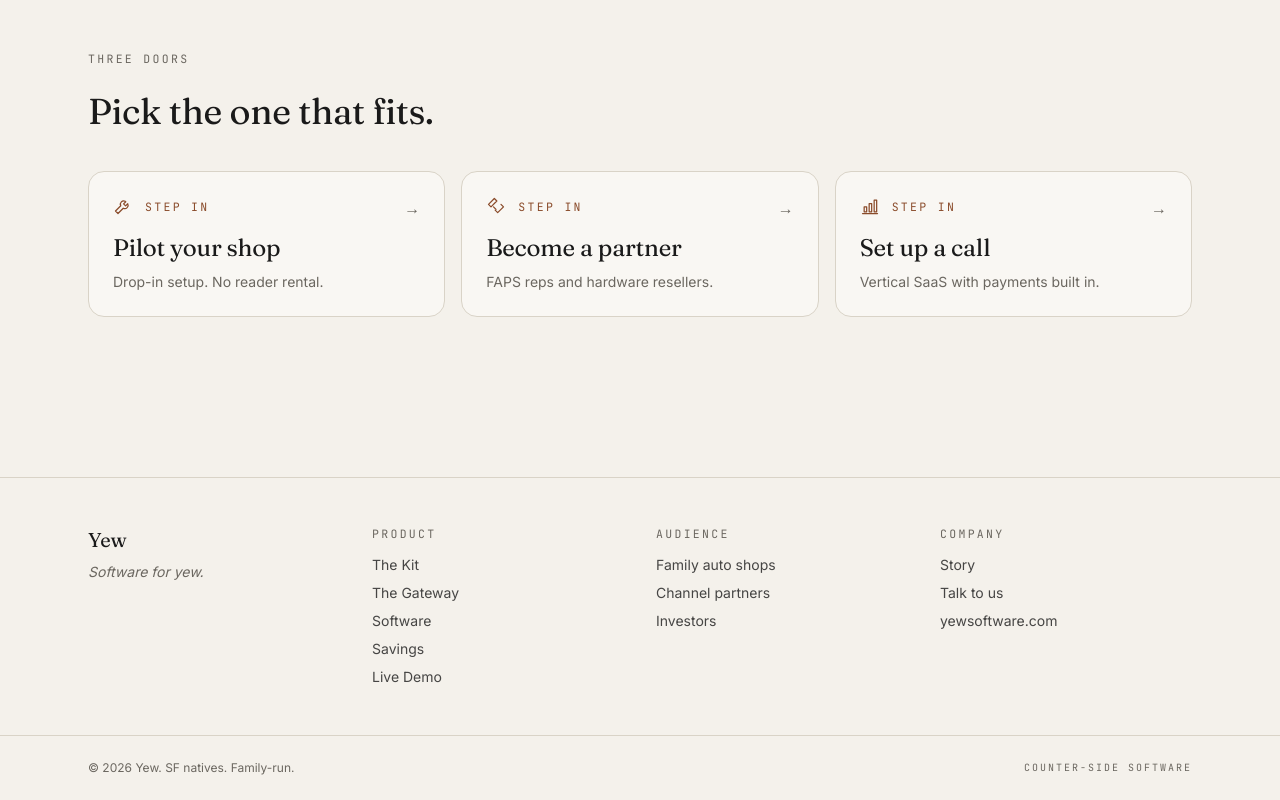
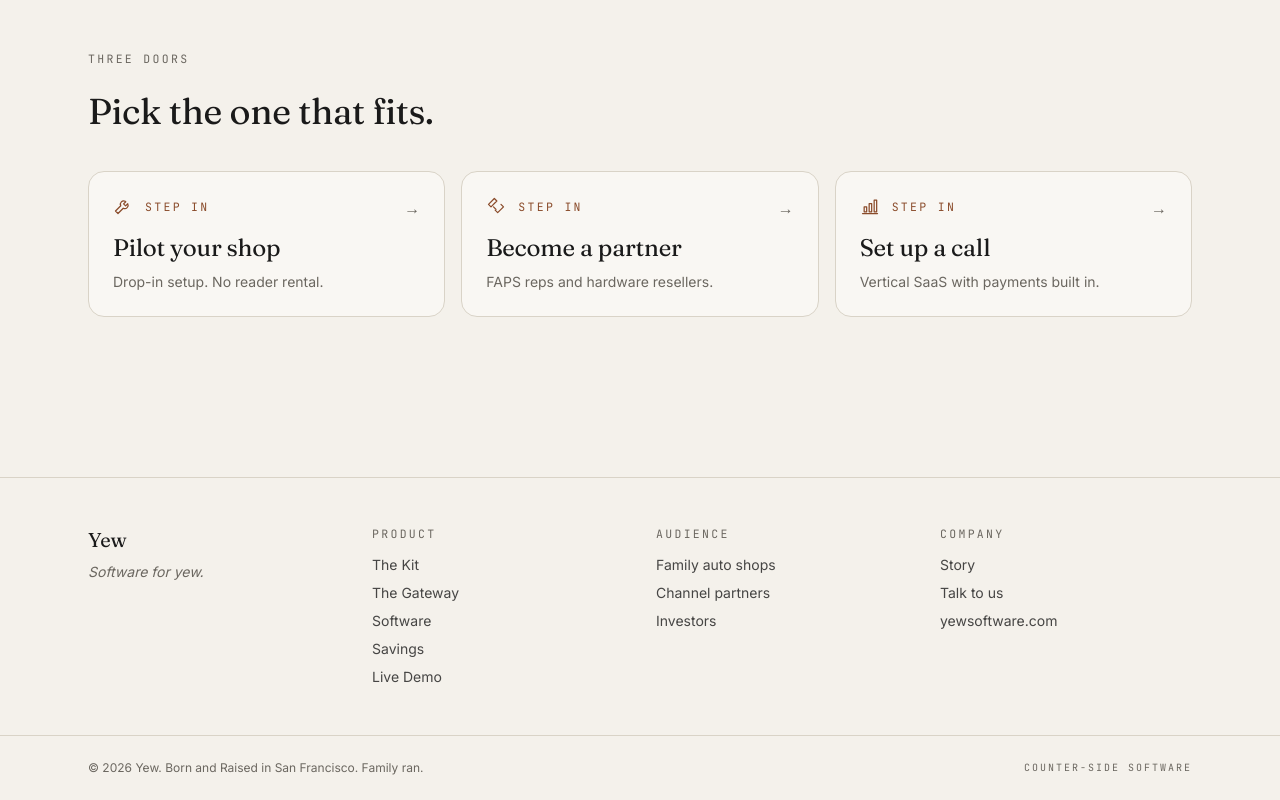
Before and after one commit to andy139/yew-demo-portal, a Next.js app: page / in a window 1280 px wide. Shown: the part 2289-3089 px from the top of the page. Built offline with nearby package versions, Linux system fonts and the light colour scheme.

Commit message:
content: footer copy → 'Born and Raised in San Francisco. Family ran.'

```diff
--- a/components/Footer.tsx
+++ b/components/Footer.tsx
@@ -40,7 +40,7 @@ export default function Footer() {
       </div>
       <div className="border-t border-[color:var(--rule)]">
         <div className="max-w-6xl mx-auto px-6 py-6 flex flex-col md:flex-row gap-3 items-start md:items-center justify-between text-xs text-[color:var(--muted)]">
-          <p>© {year} Yew. SF natives. Family-run.</p>
+          <p>© {year} Yew. Born and Raised in San Francisco. Family ran.</p>
           <p className="label !text-[10px]">Counter-side software</p>
         </div>
       </div>
```
